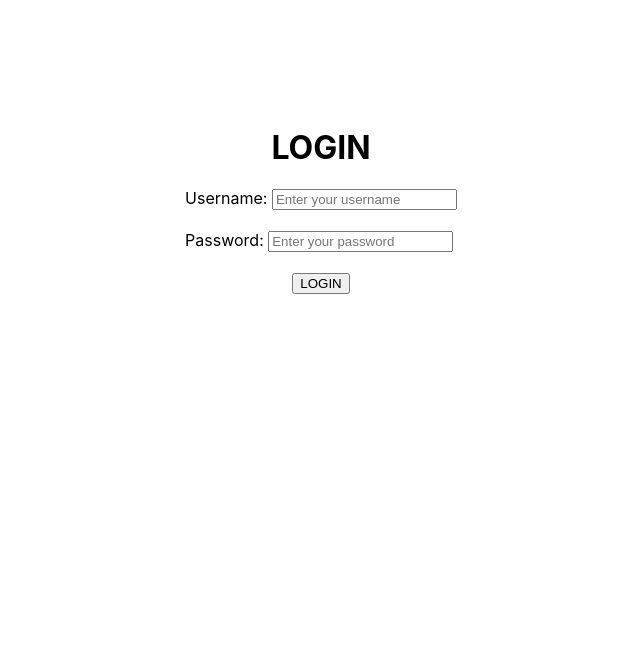
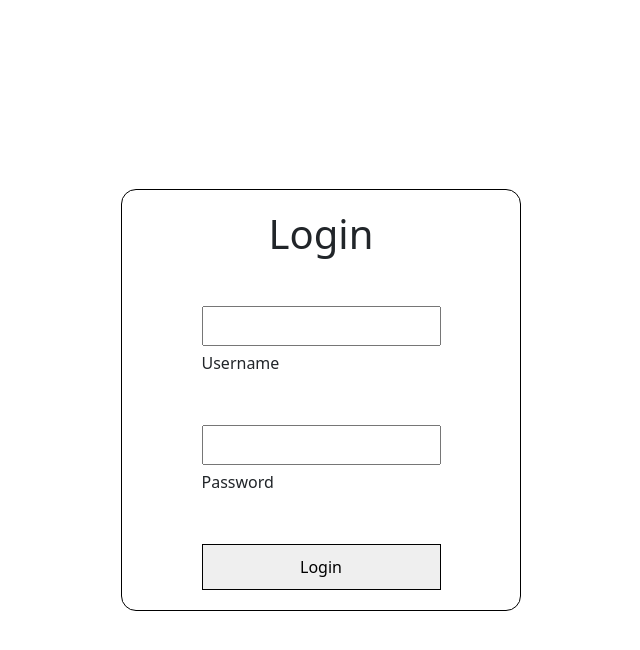
Before and after one commit to Rappyyy/LMS_FrontEnd, a React (Create React App) app: page /login in a window 1280 px wide. Shown: the top 650 px of the page, without its empty margins (319-959 px from the left). Built offline with nearby package versions, Linux system fonts and the light colour scheme.

Commit message:
Login frontend done

```diff
--- a/package.json
+++ b/package.json
@@ -7,7 +7,9 @@
     "@testing-library/react": "^13.4.0",
     "@testing-library/user-event": "^13.5.0",
     "axios": "^1.4.0",
+    "bootstrap": "^5.3.0",
     "react": "^18.2.0",
+    "react-bootstrap": "^2.8.0",
     "react-dom": "^18.2.0",
     "react-router-dom": "^6.14.0",
     "react-scripts": "5.0.1",
--- a/src/components/HomeAuthView.js
+++ b/src/components/HomeAuthView.js
@@ -9,17 +9,17 @@ function HomeAuthView() {
       <div className="box-container">
         <div className="box">
           <p>
-            Lorem ipsum dolor sit amet, consectetur adipiscing elit. Ut consectetur vitae purus id tempus. Pellentesque sed semper neque. Fusce rutrum interdum sapien, at blandit nisi vulputate id. Nulla ultricies elementum nisl vel elementum. Vestibulum tincidunt ullamcorper metus, nec molestie sem hendrerit id. Proin a felis id tortor sodales gravida. Nullam tristique consectetur sapien, et aliquet nunc aliquet in. In hendrerit, nisl ut rhoncus efficitur, quam est mollis diam, ac tempor orci orci eu nisl. Aliquam vulputate tristique lorem auctor tempor. Maecenas vehicula tellus vitae libero convallis, sed bibendum enim pellentesque. Aliquam fringilla scelerisque justo ut posuere. Nullam tristique, dolor nec finibus dictum, ante felis dapibus nisl, non dignissim quam dolor ac tellus.
+          Lorem ipsum dolor sit amet,  consectetur adipiscing elit. Ut consectetur vitae purus id tempus. Pellentesque sed semper neque. Fusce rutrum interdum sapien, at blandit nisi vulputate id. Nulla ultricies elementum nisl vel elementum. Vestibulum tincidunt ullamcorper metus, nec molestie sem hendrerit id. Proin a felis id tortor sodales gravida.
           </p>
         </div>
         <div className="box">
           <p>
-            Lorem ipsum dolor sit amet, consectetur adipiscing elit. Ut consectetur vitae purus id tempus. Pellentesque sed semper neque. Fusce rutrum interdum sapien, at blandit nisi vulputate id. Nulla ultricies elementum nisl vel elementum. Vestibulum tincidunt ullamcorper metus, nec molestie sem hendrerit id. Proin a felis id tortor sodales gravida. Nullam tristique consectetur sapien, et aliquet nunc aliquet in. In hendrerit, nisl ut rhoncus efficitur, quam est mollis diam, ac tempor orci orci eu nisl. Aliquam vulputate tristique lorem auctor tempor. Maecenas vehicula tellus vitae libero convallis, sed bibendum enim pellentesque. Aliquam fringilla scelerisque justo ut posuere. Nullam tristique, dolor nec finibus dictum, ante felis dapibus nisl, non dignissim quam dolor ac tellus.
+          Lorem ipsum dolor sit amet,  consectetur adipiscing elit. Ut consectetur vitae purus id tempus. Pellentesque sed semper neque. Fusce rutrum interdum sapien, at blandit nisi vulputate id. Nulla ultricies elementum nisl vel elementum. Vestibulum tincidunt ullamcorper metus, nec molestie sem hendrerit id. Proin a felis id tortor sodales gravida.
           </p>
         </div>
         <div className="box">
           <p>
-            Lorem ipsum dolor sit amet, consectetur adipiscing elit. Ut consectetur vitae purus id tempus. Pellentesque sed semper neque. Fusce rutrum interdum sapien, at blandit nisi vulputate id. Nulla ultricies elementum nisl vel elementum. Vestibulum tincidunt ullamcorper metus, nec molestie sem hendrerit id. Proin a felis id tortor sodales gravida. Nullam tristique consectetur sapien, et aliquet nunc aliquet in. In hendrerit, nisl ut rhoncus efficitur, quam est mollis diam, ac tempor orci orci eu nisl. Aliquam vulputate tristique lorem auctor tempor. Maecenas vehicula tellus vitae libero convallis, sed bibendum enim pellentesque. Aliquam fringilla scelerisque justo ut posuere. Nullam tristique, dolor nec finibus dictum, ante felis dapibus nisl, non dignissim quam dolor ac tellus.
+          Lorem ipsum dolor sit amet,  consectetur adipiscing elit. Ut consectetur vitae purus id tempus. Pellentesque sed semper neque. Fusce rutrum interdum sapien, at blandit nisi vulputate id. Nulla ultricies elementum nisl vel elementum. Vestibulum tincidunt ullamcorper metus, nec molestie sem hendrerit id. Proin a felis id tortor sodales gravida.
           </p>
         </div>
       </div>
--- a/src/components/HomePubView.css
+++ b/src/components/HomePubView.css
@@ -1,5 +1,6 @@
 .container {
   text-align: center;
+  margin-top: 10px;
 }
 
 .box-container {
@@ -7,7 +8,7 @@
   justify-content: center;
   align-items: center;
   flex-wrap: wrap;
-    margin-top: 20px;
+  margin-top: 10px;
 }
 
 .box {
@@ -24,4 +25,5 @@
 .login-button {
   border: 1px solid black;
   padding: 10px;
+  margin-top: 20px;
 }
--- a/src/components/HomePubView.js
+++ b/src/components/HomePubView.js
@@ -1,32 +1,39 @@
 import React from 'react';
+import { Container, Row, Col, Button } from 'react-bootstrap';
+import 'bootstrap/dist/css/bootstrap.min.css';
 import './HomePubView.css';
+
 
 function HomePubView() {
   return (
-    <div className="container">
+    <Container className="container">
       <h1>Welcome to the<br />Assignment Review<br />App</h1>
       <hr />
-      <div className="box-container">
-        <div className="box">
+      <Row className="box-container">
+        <Col>
+        <Row className="box">
           <p>
-            Lorem ipsum dolor sit amet, consectetur adipiscing elit. Ut consectetur vitae purus id tempus. Pellentesque sed semper neque. Fusce rutrum interdum sapien, at blandit nisi vulputate id. Nulla ultricies elementum nisl vel elementum. Vestibulum tincidunt ullamcorper metus, nec molestie sem hendrerit id. Proin a felis id tortor sodales gravida. Nullam tristique consectetur sapien, et aliquet nunc aliquet in. In hendrerit, nisl ut rhoncus efficitur, quam est mollis diam, ac tempor orci orci eu nisl. Aliquam vulputate tristique lorem auctor tempor. Maecenas vehicula tellus vitae libero convallis, sed bibendum enim pellentesque. Aliquam fringilla scelerisque justo ut posuere. Nullam tristique, dolor nec finibus dictum, ante felis dapibus nisl, non dignissim quam dolor ac tellus.
-          </p>
-        </div>
-        <div className="box">
+            Lorem ipsum dolor sit amet, consectetur adipiscing elit. Ut consectetur vitae purus id tempus. Pellentesque sed semper neque. Fusce rutrum interdum sapien, at blandit nisi vulputate id. Nulla ultricies elementum nisl vel elementum. Vestibulum tincidunt ullamcorper metus, nec molestie sem hendrerit id. Proin a felis id tortor sodales gravida.
+            </p>
+          </Row>
+        </Col>
+        <Col>
+        <Row className="box">
           <p>
-            Lorem ipsum dolor sit amet, consectetur adipiscing elit. Ut consectetur vitae purus id tempus. Pellentesque sed semper neque. Fusce rutrum interdum sapien, at blandit nisi vulputate id. Nulla ultricies elementum nisl vel elementum. Vestibulum tincidunt ullamcorper metus, nec molestie sem hendrerit id. Proin a felis id tortor sodales gravida. Nullam tristique consectetur sapien, et aliquet nunc aliquet in. In hendrerit, nisl ut rhoncus efficitur, quam est mollis diam, ac tempor orci orci eu nisl. Aliquam vulputate tristique lorem auctor tempor. Maecenas vehicula tellus vitae libero convallis, sed bibendum enim pellentesque. Aliquam fringilla scelerisque justo ut posuere. Nullam tristique, dolor nec finibus dictum, ante felis dapibus nisl, non dignissim quam dolor ac tellus.
-          </p>
-        </div>
-        <div className="box">
+            Lorem ipsum dolor sit amet,  consectetur adipiscing elit. Ut consectetur vitae purus id tempus. Pellentesque sed semper neque. Fusce rutrum interdum sapien, at blandit nisi vulputate id. Nulla ultricies elementum nisl vel elementum. Vestibulum tincidunt ullamcorper metus, nec molestie sem hendrerit id. Proin a felis id tortor sodales gravida.
+            </p>
+          </Row>
+        </Col>
+        <Col>
+        <Row className="box">
           <p>
-            Lorem ipsum dolor sit amet, consectetur adipiscing elit. Ut consectetur vitae purus id tempus. Pellentesque sed semper neque. Fusce rutrum interdum sapien, at blandit nisi vulputate id. Nulla ultricies elementum nisl vel elementum. Vestibulum tincidunt ullamcorper metus, nec molestie sem hendrerit id. Proin a felis id tortor sodales gravida. Nullam tristique consectetur sapien, et aliquet nunc aliquet in. In hendrerit, nisl ut rhoncus efficitur, quam est mollis diam, ac tempor orci orci eu nisl. Aliquam vulputate tristique lorem auctor tempor. Maecenas vehicula tellus vitae libero convallis, sed bibendum enim pellentesque. Aliquam fringilla scelerisque justo ut posuere. Nullam tristique, dolor nec finibus dictum, ante felis dapibus nisl, non dignissim quam dolor ac tellus.
-          </p>
-        </div>
-      </div>
-      <button className="login-button">Login</button>
-    </div>
-
+            Lorem ipsum dolor sit amet, consectetur adipiscing elit. Ut consectetur vitae purus id tempus. Pellentesque sed semper neque. Fusce rutrum interdum sapien, at blandit nisi vulputate id. Nulla ultricies elementum nisl vel elementum. Vestibulum tincidunt ullamcorper metus, nec molestie sem hendrerit id. Proin a felis id tortor sodales gravida.
+            </p>
+          </Row>
+        </Col>
+      </Row>
+      <Button className="login-button">Login</Button>
+    </Container>
   );
 }
-
-export default HomePubView;
+export default HomePubView
--- /dev/null
+++ b/src/components/LoginForm.css
@@ -0,0 +1,39 @@
+body{
+    display: flex;
+    justify-content: center;
+    align-items: center;
+    height: 100vh;
+}
+.center{
+    display: flex;
+    justify-content: center;
+    align-items: center;
+    width: 400px;
+    background:white;
+    flex-direction: column;
+    border: 1px solid black;
+    border-radius: 15px;
+    padding: 20px;
+}
+.center h1{
+    text-align: center;
+    padding: 0 0 20px 0;
+}
+
+.txt_field input{
+    height: 40px;
+    font-size: 16px;
+}
+form{
+    display: flex;
+    flex-direction: column;
+    row-gap: 30px;
+}
+.txt_field{
+    display: flex;
+    flex-direction: column;
+    row-gap: 5px;
+}
+.center input {
+    margin-top: 20px;
+}
--- a/src/components/LoginForm.js
+++ b/src/components/LoginForm.js
@@ -1,5 +1,6 @@
 import React from 'react';
 import axios from 'axios';
+import './LoginForm.css';
 
 function LoginForm() {
   function handleSubmit(e) {
@@ -25,21 +26,19 @@ function LoginForm() {
   }
 
   return (
-    <div style={{ display: 'flex', justifyContent: 'center', alignItems: 'center', height: '100vh' }}>
-      <div style={{ position: 'relative', top: '-200px' }}>
-        <h1 style={{ textAlign: 'center' }}>LOGIN</h1>
-        <form onSubmit={handleSubmit}>
-          <label htmlFor="username">Username: </label>
-          <input type="text" id="username" name="username" placeholder="Enter your username" required />
-          <br /><br />
-          <label htmlFor="password">Password: </label>
-          <input type="password" id="password" name="password" placeholder="Enter your password" required />
-          <br /><br />
-          <div style={{ textAlign: 'center' }}>
-            <input type="submit" value="LOGIN" />
-          </div>
-        </form>
-      </div>
+    <div className="center">
+      <h1>Login</h1>
+      <form className="login-form" onSubmit={handleSubmit}>
+        <div className="txt_field">
+          <input type="text" name="username" required />
+          <label>Username</label>
+        </div>
+        <div className="txt_field">
+          <input type="password" name="password" required />
+          <label>Password</label>
+        </div>
+        <input className="login-button" type="submit" value="Login" />
+      </form>
     </div>
   );
 }
```
Also changed, not shown: 1 other file (tests, documents, lock files or other folders). Lines whose indentation alone changed are shown as unchanged.
